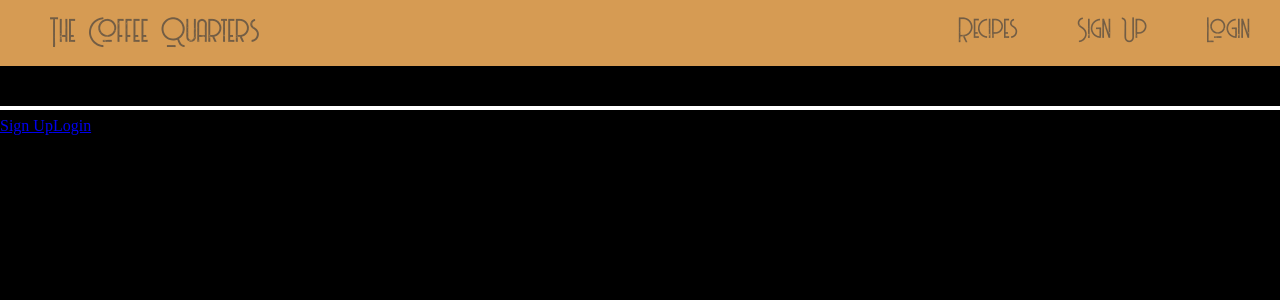
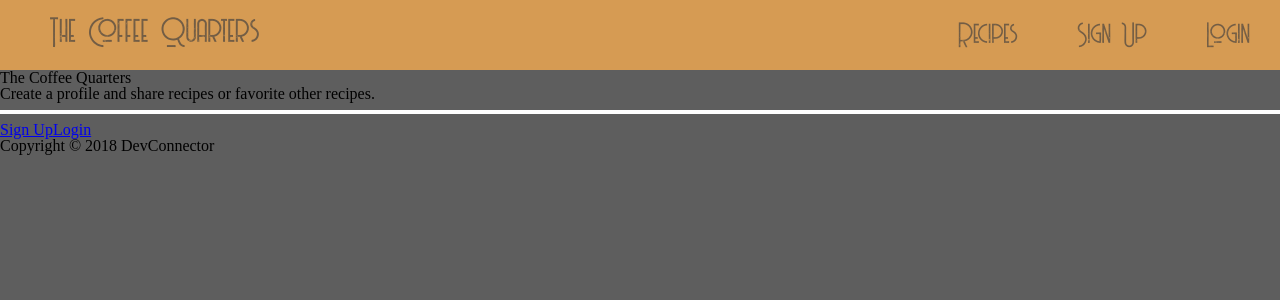
Before and after one commit to emansiu/TheCoffeeQuarters, a React (Create React App) app in the folder client/: page / in a window 1280 px wide. Shown: the top 300 px of the page. Built offline with nearby package versions, Linux system fonts and the light colour scheme.

Commit message:
navbar css mostly done. moving on

```diff
--- a/client/src/custom_design/css/coffeequarters.css
+++ b/client/src/custom_design/css/coffeequarters.css
@@ -14,7 +14,7 @@
 }
 
 body {
-  background-color: black;
+  background-color: rgb(94, 94, 94);
 }
 
 .navbar {
@@ -46,10 +46,13 @@ body {
   display: block;
   text-align: center;
 }
-.navbar li {
+.navbar ul.left li {
   float: left;
-  background-color: #d69b53;
   padding: 14px 30px;
+}
+.navbar ul.right li {
+  float: left;
+  padding: 19px 30px;
 }
 
 .navbar a {
@@ -66,7 +69,6 @@ body {
 
 .dropdown {
   position: relative;
-  display: inline-block;
   float: left;
 }
 .dropdown:hover .dropdown-content {
@@ -75,7 +77,7 @@ body {
 .dropdown-content {
   display: none;
   position: absolute;
-  top: 50px;
+  top: 70px;
   background-color: #b3c3d2;
   min-width: 160px;
   box-shadow: 0px 8px 16px 0px rgba(0, 0, 0, 0.2);
```
